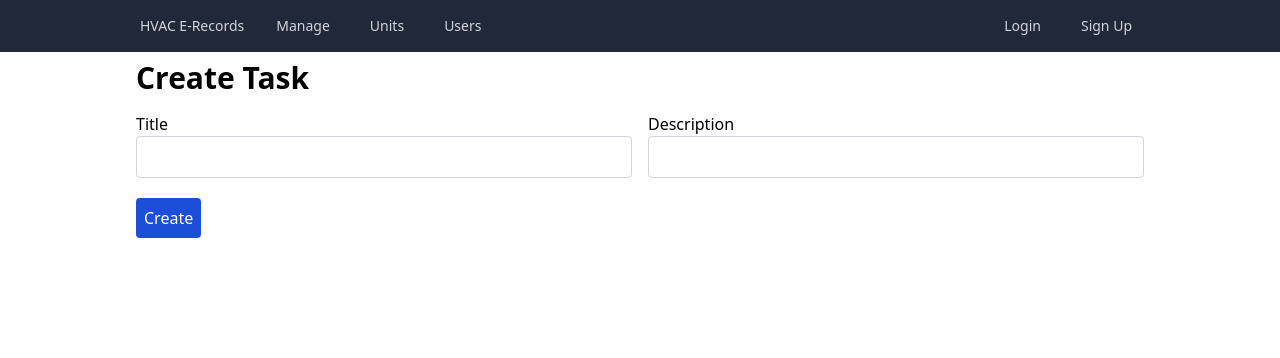
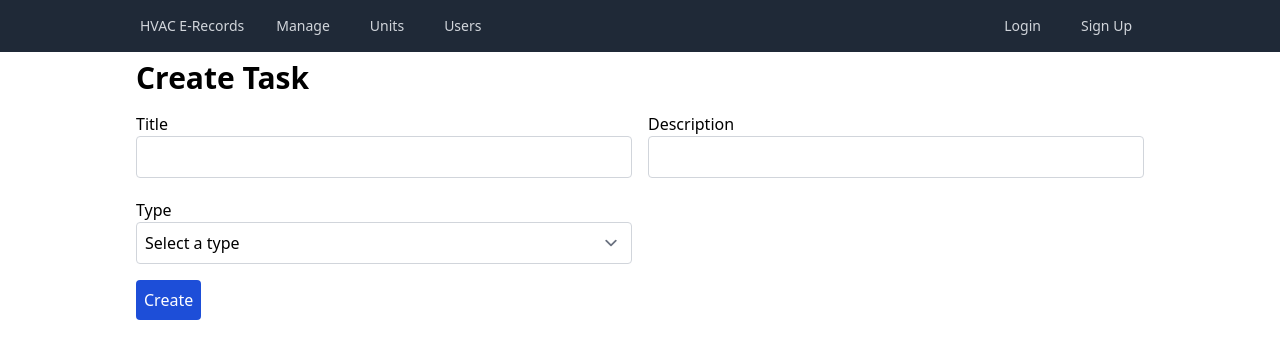
Before and after one commit to kevintdao/hvac-erecords, a Next.js app in the folder client/: page /tasks/create in a window 1280 px wide. Shown: the top 358 px of the page. Built offline with nearby package versions, Linux system fonts and the light colour scheme.

Commit message:
Add task type selection dropdown

```diff
--- a/client/components/tasks/TaskForm.jsx
+++ b/client/components/tasks/TaskForm.jsx
@@ -1,10 +1,16 @@
-import React from 'react'
-import { useForm } from 'react-hook-form';
+import React, { useState } from 'react'
+import { useForm } from 'react-hook-form'
+import TypeNumberic from './TypeNumberic'
+import TypeSelection from './TypeSelection'
+import TypeText from './TypeText'
 
 export default function TaskForm ({ type, data, onSubmit }) {
   const { register, handleSubmit, formState: { errors } } = useForm({
     defaultValues: data
   })
+  const [selected, setSelected] = useState('')
+
+  const types = ['Selection', 'Text', 'Numberic']
 
   const styles = {
     inputContainer: 'flex flex-col',
@@ -12,6 +18,21 @@ export default function TaskForm ({ type, data, onSubmit }) {
     inputs2Cols: 'grid md:grid-cols-2 gap-4 grid-cols-1',
     helpText: 'text-sm text-red-700 mt-1',
     button: 'p-2 bg-blue-700 rounded text-white text-center hover:bg-blue-800',
+  }
+
+  const renderSelected = (event) => {
+    setSelected(event.target.value)
+  }
+
+ function Type ({ type }) {
+    switch(type){
+      case 'Selection':
+        return (<TypeSelection />)
+      case 'Numberic':
+        return (<TypeNumberic />)
+      case 'Text':
+        return (<TypeText />)
+    }
   }
 
   return (
@@ -54,7 +75,21 @@ export default function TaskForm ({ type, data, onSubmit }) {
             <span className='text-sm text-red-700 mt-1' id='description-help'>{errors.description?.message}</span>
           </div>
 
-          {/* Render fields from JSON file */}
+          {/* Type of task selection */}
+          <div className={styles.inputContainer}>
+            <label htmlFor='type'>Type</label>
+            <select name='type' id='type' className={`${styles.input} border-gray-300`} onChange={renderSelected} defaultValue=''>
+              <option value='' disabled>Select a type</option>
+              {types.map((item, index) => (
+                <option value={item} key={index}>{item}</option>
+              ))}
+            </select>
+          </div>
+        </div>
+
+        <div>
+          {/* Render selected type */}
+          {selected && <Type type={selected}/>}
         </div>
 
         <div>
--- /dev/null
+++ b/client/components/tasks/TypeNumberic.jsx
@@ -0,0 +1,7 @@
+import React from 'react'
+
+export default function TypeNumberic() {
+  return (
+    <div>TypeNumberic</div>
+  )
+}
--- /dev/null
+++ b/client/components/tasks/TypeSelection.jsx
@@ -0,0 +1,7 @@
+import React from 'react'
+
+export default function TypeSelection() {
+  return (
+    <div>TypeSelection</div>
+  )
+}
--- /dev/null
+++ b/client/components/tasks/TypeText.jsx
@@ -0,0 +1,7 @@
+import React from 'react'
+
+export default function TypeText() {
+  return (
+    <div>TypeText</div>
+  )
+}
```
